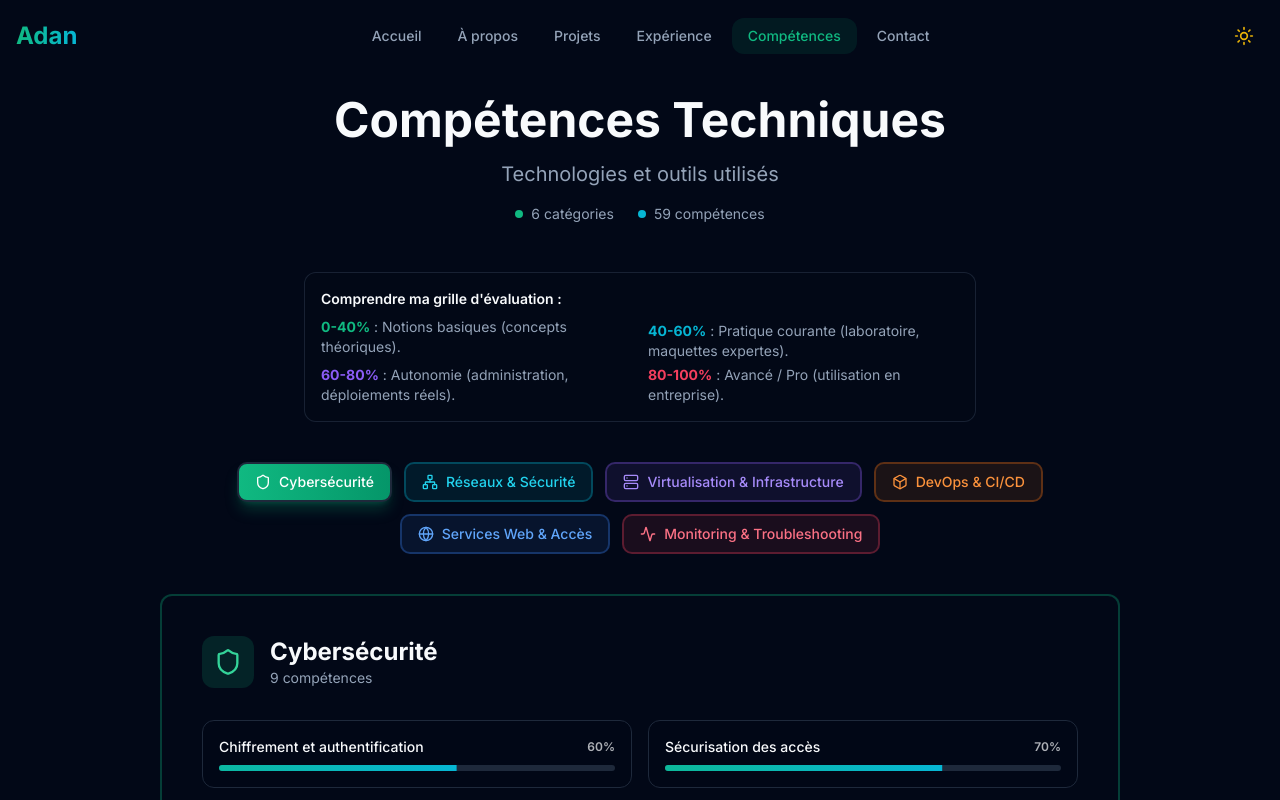
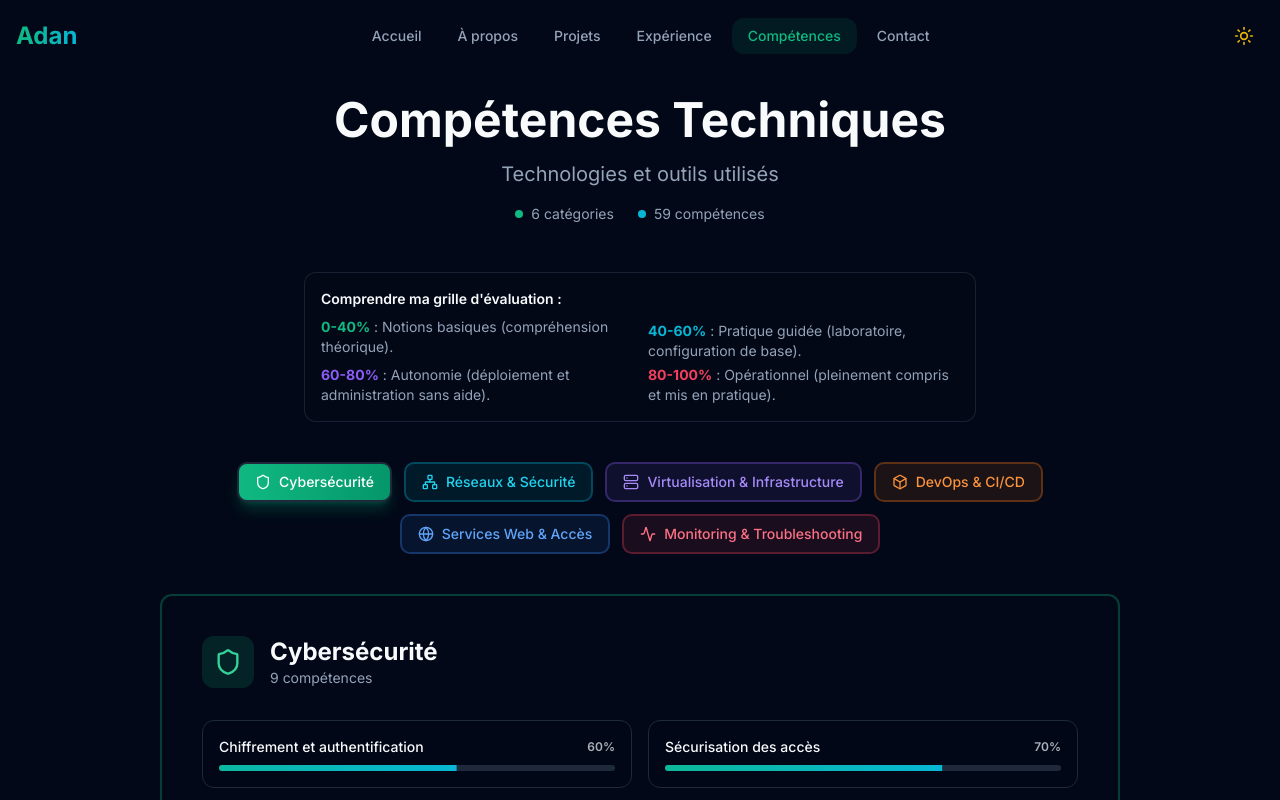
Before and after one commit to adan587/Adan-Sourou-Loubaud-Portfolio, a React (Vite) app in the folder app/frontend/: page /#/skills in a window 1280 px wide. Shown: the top 800 px of the page. Built offline with nearby package versions, Linux system fonts and the light colour scheme.

Commit message:
style: change skill legend wording to be less pretentious

```diff
--- a/app/frontend/src/pages/Skills.jsx
+++ b/app/frontend/src/pages/Skills.jsx
@@ -61,10 +61,10 @@ const Skills = () => {
                     <Card className="p-4 bg-background/50 border-emerald-500/20 max-w-2xl text-sm text-muted-foreground w-full shadow-sm">
                         <h3 className="font-semibold text-foreground mb-2">Comprendre ma grille d'évaluation :</h3>
                         <ul className="space-y-1 grid grid-cols-1 md:grid-cols-2 gap-x-4">
-                            <li><strong className="text-emerald-500">0-40%</strong> : Notions basiques (concepts théoriques).</li>
-                            <li><strong className="text-cyan-500">40-60%</strong> : Pratique courante (laboratoire, maquettes expertes).</li>
-                            <li><strong className="text-violet-500">60-80%</strong> : Autonomie (administration, déploiements réels).</li>
-                            <li><strong className="text-rose-500">80-100%</strong> : Avancé / Pro (utilisation en entreprise).</li>
+                            <li><strong className="text-emerald-500">0-40%</strong> : Notions basiques (compréhension théorique).</li>
+                            <li><strong className="text-cyan-500">40-60%</strong> : Pratique guidée (laboratoire, configuration de base).</li>
+                            <li><strong className="text-violet-500">60-80%</strong> : Autonomie (déploiement et administration sans aide).</li>
+                            <li><strong className="text-rose-500">80-100%</strong> : Opérationnel (pleinement compris et mis en pratique).</li>
                         </ul>
                     </Card>
                 </div>
```
Also changed, not shown: 2 other files (tests, documents, lock files or other folders).
